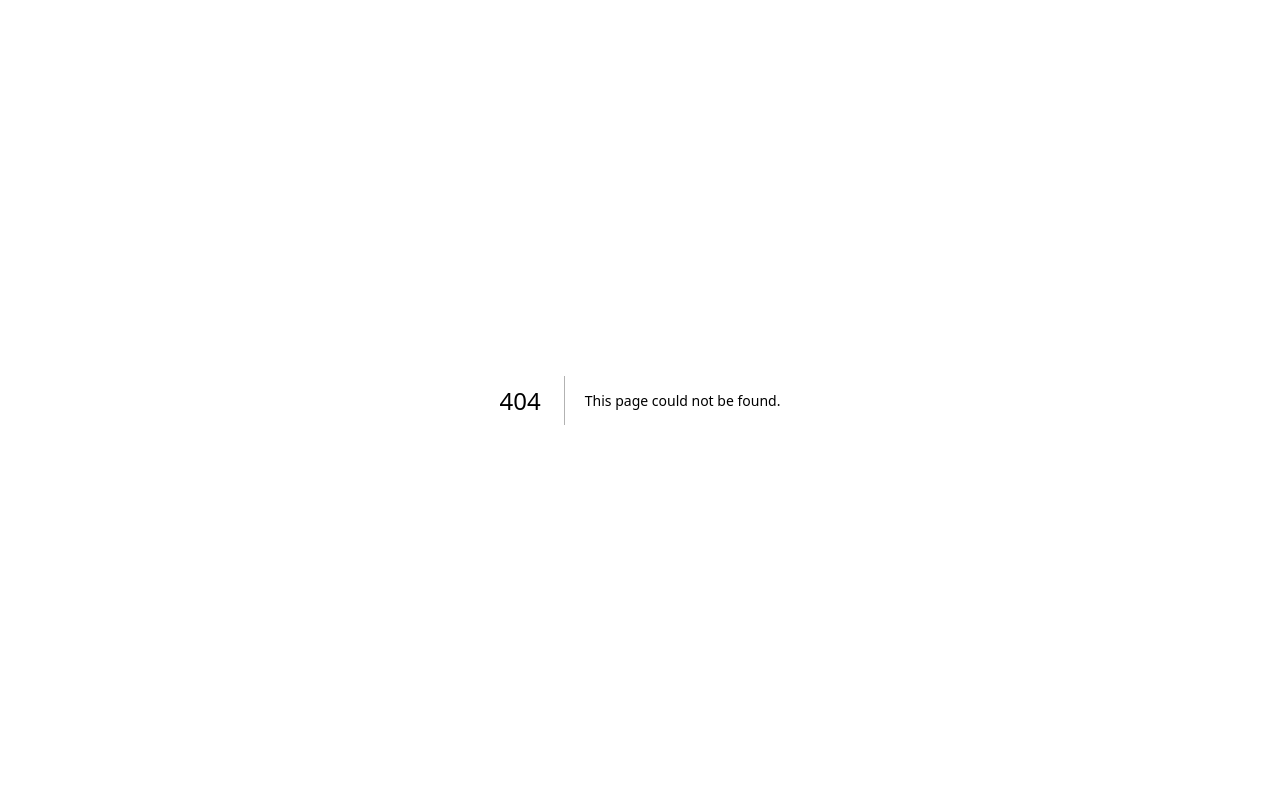
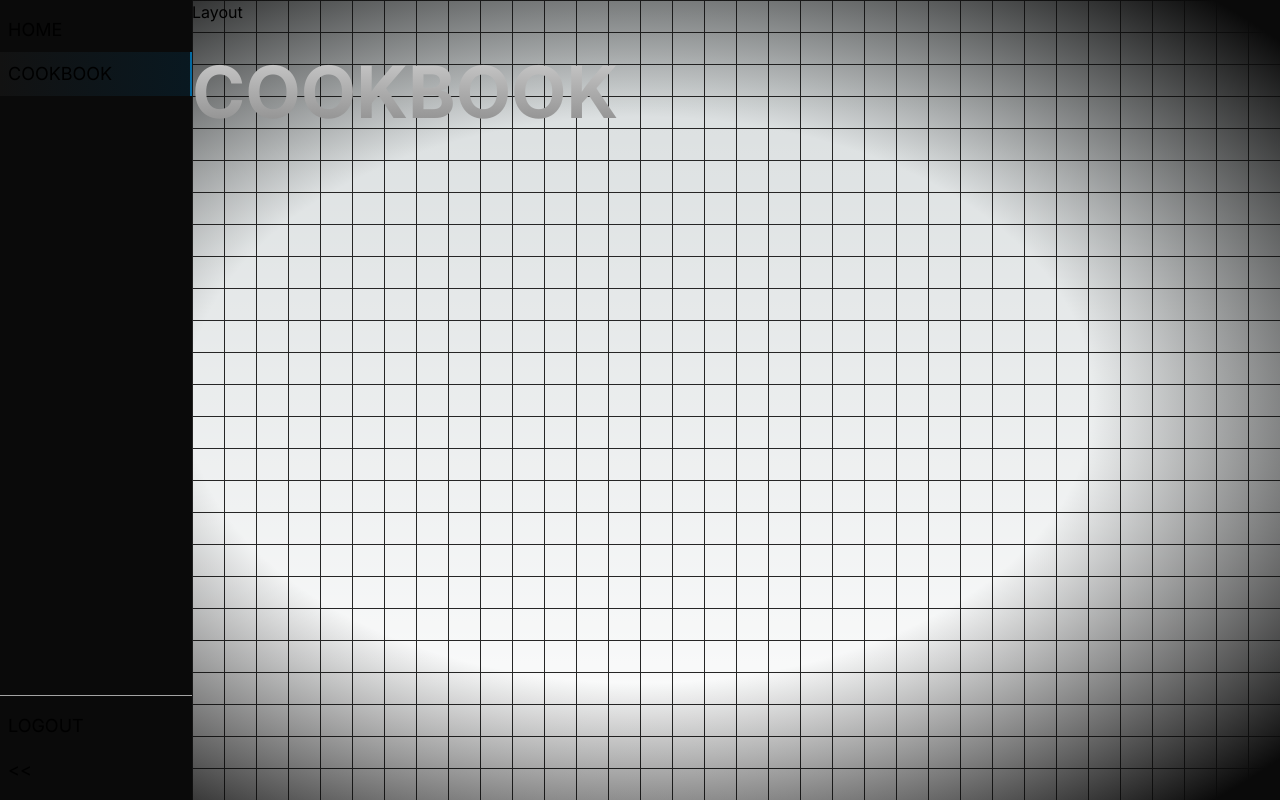
Before and after one commit to TheWinci/dot-dev, a Next.js app: page /app/cookbook in a window 1280 px wide. Before the commit this address had no page. Built offline with nearby package versions, Linux system fonts and the light colour scheme.

Commit message:
refactor: 💡 improved navigation

```diff
--- /dev/null
+++ b/app/app/cookbook/layout.tsx
@@ -0,0 +1,12 @@
+import React, { PropsWithChildren } from "react";
+
+function Layout({ children }: PropsWithChildren) {
+  return (
+    <div className="">
+      Layout
+      {children}
+    </div>
+  );
+}
+
+export default Layout;
--- /dev/null
+++ b/app/app/cookbook/page.tsx
@@ -0,0 +1,11 @@
+import React from "react";
+
+function Page() {
+  return (
+    <p className="relative z-20 bg-gradient-to-b from-neutral-200 to-neutral-500 bg-clip-text py-8 text-4xl font-bold text-transparent sm:text-7xl">
+      COOKBOOK
+    </p>
+  );
+}
+
+export default Page;
--- a/app/app/layout.tsx
+++ b/app/app/layout.tsx
@@ -1,5 +1,4 @@
 import { Metadata } from "next";
-import Link from "next/link";
 import { Fragment, PropsWithChildren } from "react";
 import Navigation from "./navigation";
 
@@ -10,13 +9,13 @@ export const metadata: Metadata = {
 
 export default function Layout({ children }: PropsWithChildren) {
   return (
-    <Fragment>
+    <div className="bg-grid h-full w-full">
       <div className="relative flex h-full w-full">
         <Navigation />
-        <div className="bg-grid flex w-full items-center justify-center overflow-hidden">
+        <div className="flex w-full overflow-hidden">
           {children}
         </div>
       </div>
-    </Fragment>
+    </div>
   );
 }
--- a/app/app/navigation.tsx
+++ b/app/app/navigation.tsx
@@ -1,12 +1,21 @@
 "use client";
+import Show from "@/components/show";
 import { logout } from "@/libs/auth";
+import { cn } from "@/utils/cn";
 import Link from "next/link";
-import { RedirectType, redirect, useRouter } from "next/navigation";
-import React, { useState } from "react";
+import { usePathname, useRouter } from "next/navigation";
+import React, { HTMLProps, PropsWithChildren, useState } from "react";
 
 function Navigation() {
   const router = useRouter();
   const [isExpanded, setIsExpanded] = useState(true);
+  const pathname = usePathname();
+
+  const isSelected = (path: string) => {
+    return pathname === path
+      ? "border-r-2 border-sky-700 bg-gradient-to-l from-sky-700/15 to-neutral-700/15"
+      : "";
+  };
 
   const handleExpandClicked = () => setIsExpanded(true);
   const handleCollapsClicked = () => setIsExpanded(false);
@@ -18,24 +27,74 @@ function Navigation() {
 
   return (
     <div
-      className={`${isExpanded ? "w-48" : "w-24"} h-full flex-shrink-0 overflow-auto bg-neutral-950 p-3 transition-all duration-300 ease-linear`}
+      className={`${
+        isExpanded ? "w-48" : "w-12"
+      } left-0 top-0 h-full flex-shrink-0 overflow-hidden bg-neutral-950 text-lg transition-all duration-300 ease-linear`}
     >
-      <nav className="flex h-full flex-col">
-        <Link href={"/auth"}>AUTH</Link>
-        <Link href={"/app"}>HOME</Link>
-        <Link href={"/app/blog"}>BLOG</Link>
-        <Link href={"/app/landing"}>LANDING</Link>
-        <div className="mt-auto flex flex-col">
-          <span onClick={handleLogout}>LOGOUT</span>
-          <span
-            onClick={isExpanded ? handleCollapsClicked : handleExpandClicked}
-          >
-            {isExpanded ? "<<" : ">>"}
-          </span>
+      <nav
+        className={`${
+          isExpanded
+            ? "[&>*]:[writing-mode:horizontal-tb]"
+            : "flex-wrap content-start [&>*]:[writing-mode:vertical-rl]"
+        } flex flex-col overflow-auto pt-2`}
+      >
+        <Link href={"/app"} className={isSelected("/app")}>
+          <Hover>HOME</Hover>
+        </Link>
+        <Link
+          href={"/app/cookbook"}
+          className={`${isSelected("/app/cookbook")}`}
+        >
+          <Hover>COOKBOOK</Hover>
+        </Link>
+      </nav>
+      <div
+        className={`${
+          isExpanded
+            ? "w-48 [&>div]:[writing-mode:horizontal-tb]"
+            : "w-12 flex-wrap content-start [&>div]:[writing-mode:vertical-rl]"
+        } absolute bottom-0 left-0 flex flex-col pb-2 transition-all duration-300 ease-linear`}
+      >
+        <Hover
+          onClick={handleLogout}
+          className={`border-t border-neutral-400 pt-4`}
+        >
+          LOGOUT
+        </Hover>
+        <div>
+          <Show if={isExpanded}>
+            <Hover onClick={handleCollapsClicked}>{"<<"}</Hover>
+          </Show>
+          <Show if={!isExpanded}>
+            <Hover
+              onClick={handleExpandClicked}
+              className="[writing-mode:horizontal-tb]"
+            >
+              {">>"}
+            </Hover>
+          </Show>
         </div>
-      </nav>
+      </div>
     </div>
   );
 }
 
 export default Navigation;
+
+function Hover({
+  children,
+  className,
+  ...props
+}: PropsWithChildren<HTMLProps<HTMLDivElement>>) {
+  return (
+    <div
+      className={cn(
+        "cursor-pointer p-2 hover:bg-neutral-800 hover:text-neutral-400",
+        className,
+      )}
+      {...props}
+    >
+      {children}
+    </div>
+  );
+}
--- a/app/auth/components.tsx
+++ b/app/auth/components.tsx
@@ -1,5 +1,4 @@
 "use client";
-import Show from "@/utils/show";
 import React, { Fragment, FocusEvent, useState } from "react";
 import { useFormStatus } from "react-dom";
 
```
Also changed, not shown: components/show.tsx (renamed from utils/show.tsx), utils/delay.ts (renamed from libs/delay.ts).
